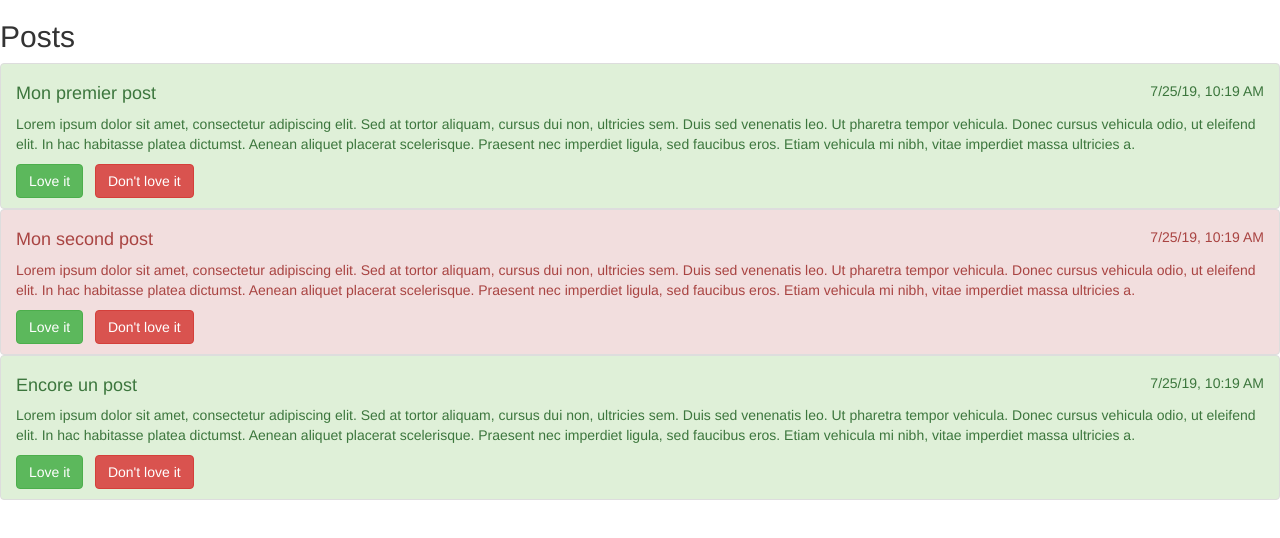
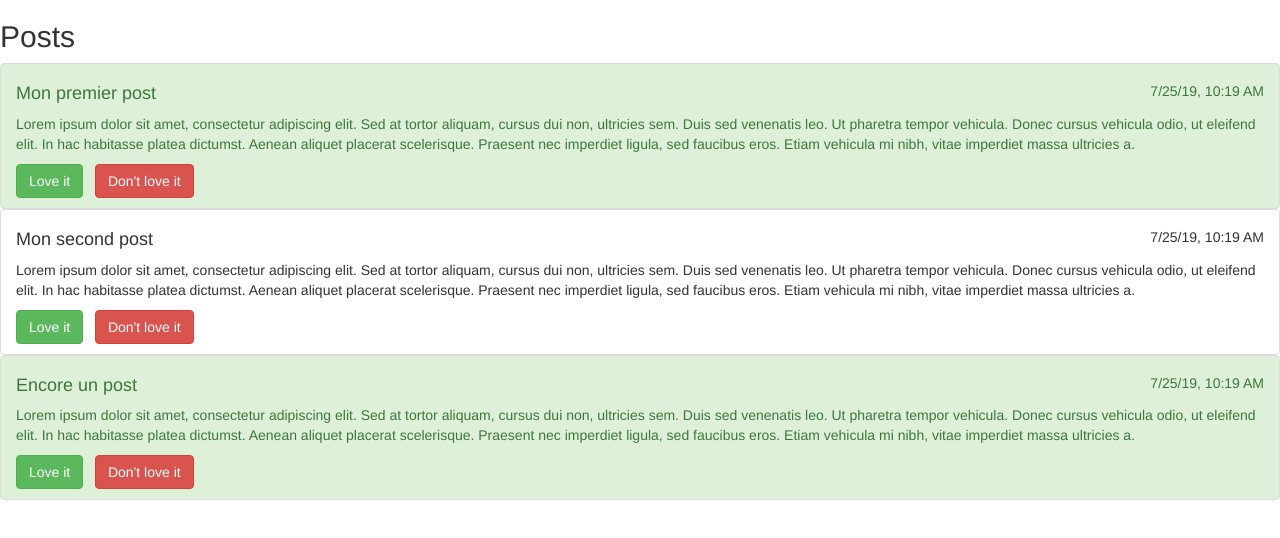
Before and after one commit to cbcercas/OCR_Angular_001, an Angular app: page / in a window 1280 px wide. Shown: the top 538 px of the page. Built offline with nearby package versions, Linux system fonts and the light colour scheme.

Commit message:
Fix Like/dislike render

```diff
--- a/src/app/post-list-item/post-list-item.component.html
+++ b/src/app/post-list-item/post-list-item.component.html
@@ -1,6 +1,6 @@
 <li [ngClass]="{'list-group-item': true,
                 'list-group-item-success': loveIts > 0,
-                'list-group-item-danger': loveIts <= 0}">
+                'list-group-item-danger': loveIts < 0}">
   <!--TODO column-->
   <h5 style="float: right">{{created | date: 'short' }}</h5>
   <h4> {{title}} </h4>
```
